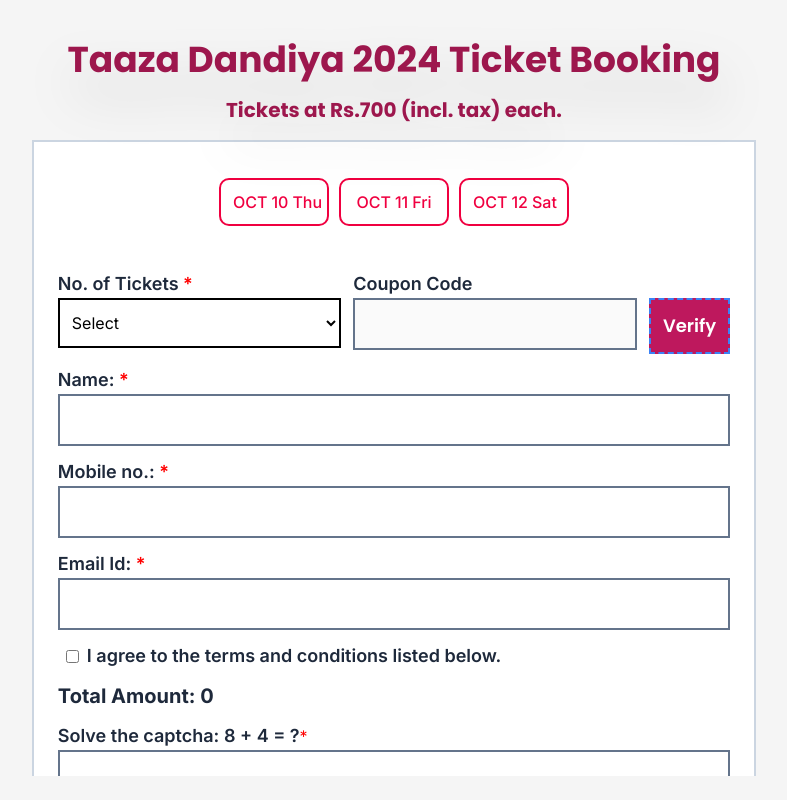
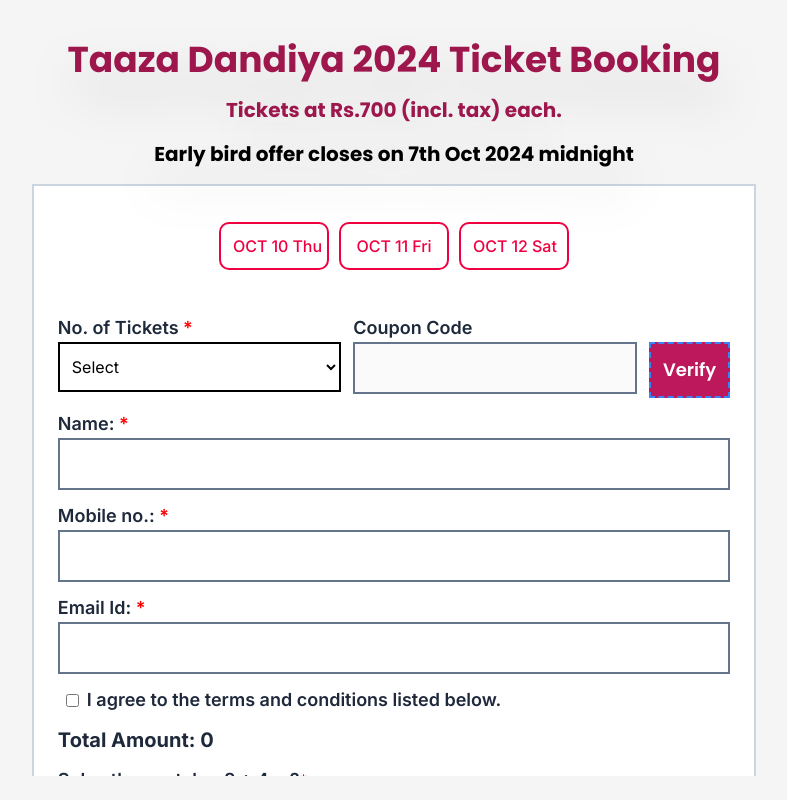
Before and after one commit to sayak-12/client, a React (Create React App) app: page /get-tickets in a window 1280 px wide. Shown: the whole page, without its empty margins (246-1033 px from the left). Built offline with nearby package versions, Linux system fonts and the light colour scheme.

Commit message:
early bud  mssgs added

```diff
--- a/src/components/booking-page.js
+++ b/src/components/booking-page.js
@@ -6,6 +6,7 @@ export default function BookingPage(){
             <ToastContainer />
             <h1 className="text-center text-4xl font-bold text-pink-800 drop-shadow-2xl">Taaza Dandiya 2024 Ticket Booking</h1>
             <h3 className="text-center text-xl font-bold text-pink-800 drop-shadow-2xl">Tickets at Rs.700 (incl. tax) each. </h3>
+            <h3 className="text-center text-xl font-bold text-black drop-shadow-2xl">Early bird offer closes on 7th Oct 2024 midnight</h3>
             <div className="m-auto overflow-y-auto">
             <BookingForm />
             </div>
```
